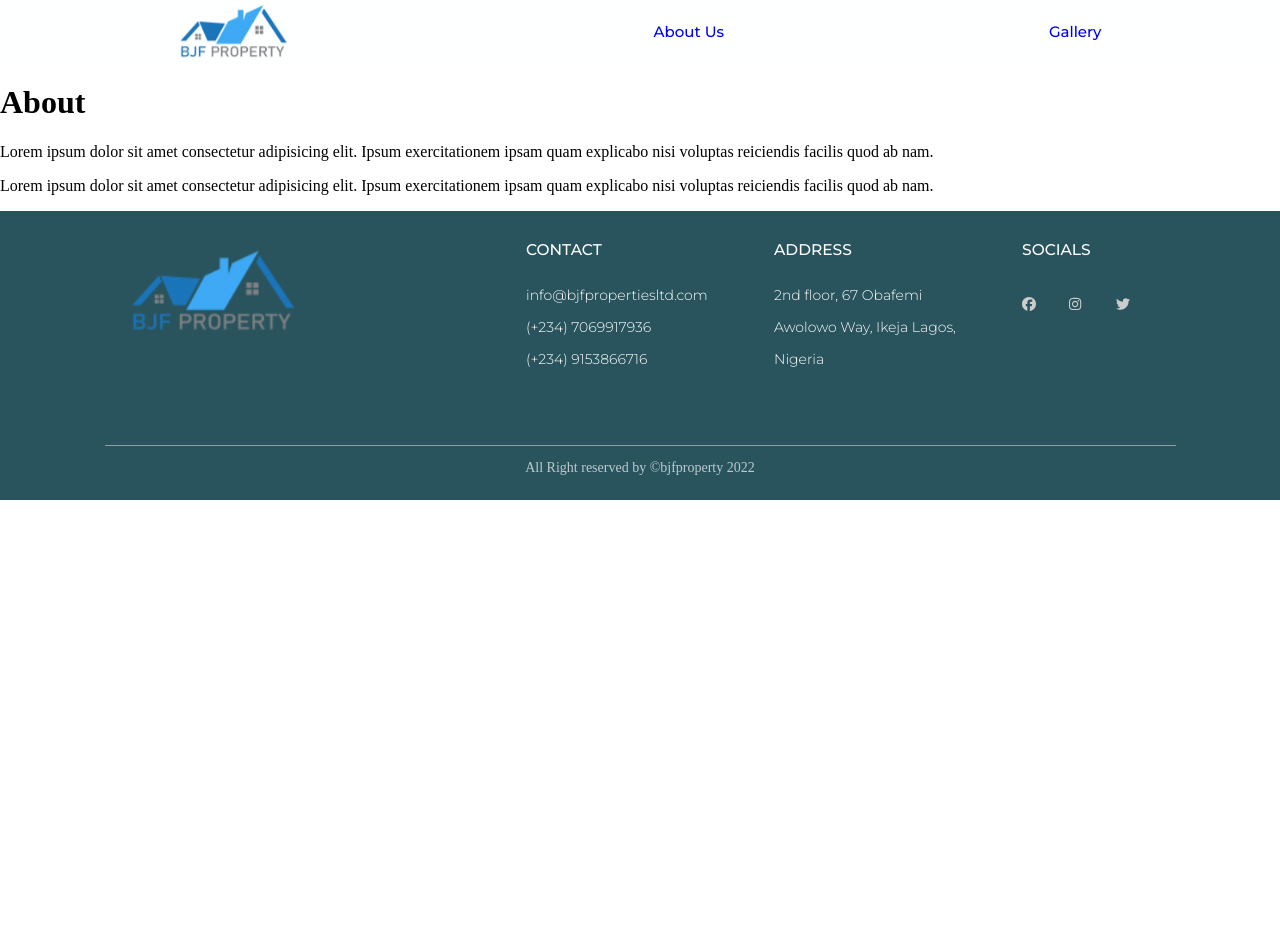
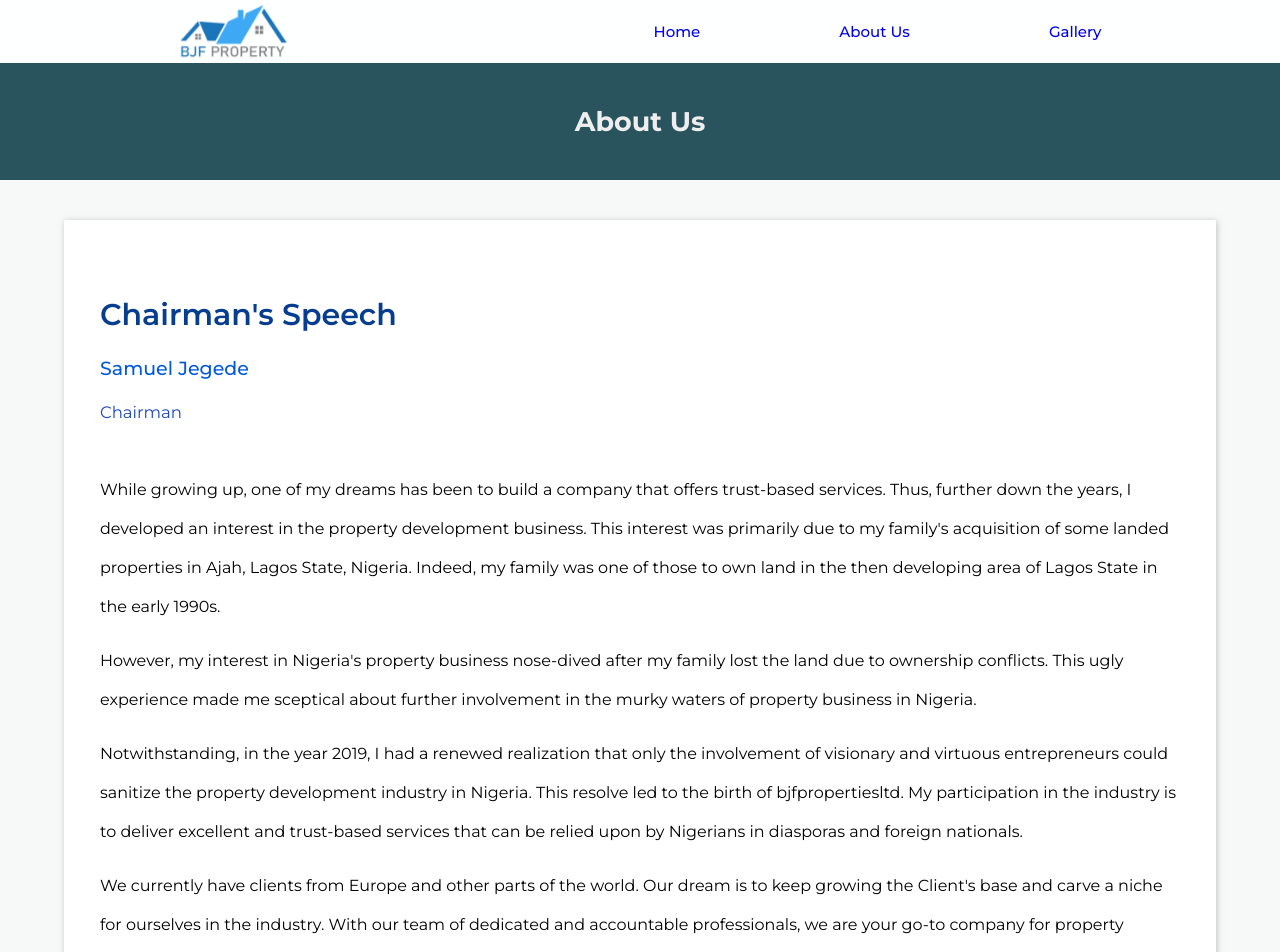
Before and after one commit to fayaio/telk, a Next.js app in the folder frontend/: page /about in a window 1280 px wide. Shown: the top 952 px of the page. Before the commit the page ends 800 px from the top, so only its background shows below. Built offline with nearby package versions, Linux system fonts and the light colour scheme; a web font is replaced by a local one.

Commit message:
added content into about us page

```diff
--- a/frontend/components/navbar.jsx
+++ b/frontend/components/navbar.jsx
@@ -21,19 +21,21 @@ const Nav = () => {
           {/* <FontAwesomeIcon className="nav-close" icon={faXmark}></FontAwesomeIcon> */}
           <div className={click ? "navitems active" : "navitems"}>
 
+          <div className="navlink">
+              <Link onClick={closeMobileMenu} href="/">
+                <a>Home</a>
+              </Link>
+            </div>
 
             <div className="navlink">
-              <Link onClick={closeMobileMenu} href="/">
+
+              <Link onClick={closeMobileMenu} href="/about">
                 <a>About Us</a>
               </Link>
             </div>
-            {/* <div className="navlink">
-              <Link onClick={closeMobileMenu} href="/properties">
-                <a>Properties</a>
-              </Link>
-            </div> */}
+
             <div className="navlink">
-              <Link  onClick={closeMobileMenu} href="/">
+              <Link  onClick={closeMobileMenu} href="/gallery">
                 <a>Gallery</a>
               </Link>
             </div>
--- a/frontend/pages/about/index.js
+++ b/frontend/pages/about/index.js
@@ -1,26 +1,73 @@
 import Head from "next/head";
+import styles from "../../styles/Home.module.css";
+import Image from "next/image";
 
 const About = () => {
   return (
     <>
       <Head>
-        <title>BJF Properties | Contact</title>
+        <title>BJF Properties | About</title>
 
         <meta name="keywords" content="BJF Properties" />
         <link rel="icon" href="/favicon.ico" />
       </Head>
-      <div>
-        <h1>About</h1>
-        <p>
-          Lorem ipsum dolor sit amet consectetur adipisicing elit. Ipsum
-          exercitationem ipsam quam explicabo nisi voluptas reiciendis facilis
-          quod ab nam.
-        </p>
-        <p>
-          Lorem ipsum dolor sit amet consectetur adipisicing elit. Ipsum
-          exercitationem ipsam quam explicabo nisi voluptas reiciendis facilis
-          quod ab nam.
-        </p>
+
+      <div className={styles.abtContainer}>
+        <div className={styles.abtbanner}>
+          <h1>About Us</h1>
+        </div>
+
+        <div className={styles.speech}>
+          {/* <div className={styles.speechbox}>
+            <Image src="/chairmanpic.svg" alt="" width={3030} height={6110} />
+            </div> */}
+            <div className={styles.spcontent}>
+              <h4>Chairman's Speech</h4>
+              <h2>Samuel Jegede</h2>
+              <h3 className={styles.hcm}>Chairman</h3>
+
+              <p>
+              <div  className={styles.paras}>
+                While growing up, one of my dreams has been to build a company
+                that offers trust-based services. Thus, further down the years,
+                I developed an interest in the property development business.
+                This interest was primarily due to my family's acquisition of
+                some landed properties in Ajah, Lagos State, Nigeria. Indeed, my
+                family was one of those to own land in the then developing area
+                of Lagos State in the early 1990s.
+                </div>
+
+                <div  className={styles.paras}>
+                 However, my interest in
+                Nigeria's property business nose-dived after my family lost the
+                land due to ownership conflicts. This ugly experience made me
+                sceptical about further involvement in the murky waters of
+                property business in Nigeria.
+                </div>
+
+                <div className={styles.paras}>
+                 Notwithstanding, in the year 2019,
+                I had a renewed realization that only the involvement of
+                visionary and virtuous entrepreneurs could sanitize the property
+                development industry in Nigeria. This resolve led to the birth
+                of bjfpropertiesltd. My participation in the industry is to
+                deliver excellent and trust-based services that can be relied
+                upon by Nigerians in diasporas and foreign nationals.
+                </div>
+
+                <div  className={styles.paras}>
+                We currently have clients from Europe and other parts of the world.
+                Our dream is to keep growing the Client's base and carve a niche
+                for ourselves in the industry. With our team of dedicated and
+                accountable professionals, we are your go-to company for
+                property development and management in Nigeria.
+                </div>
+
+                <h5>You are welcome to give us a call today!</h5>
+              </p>
+            </div>
+
+        </div>
       </div>
     </>
   );
--- a/frontend/pages/index.js
+++ b/frontend/pages/index.js
@@ -37,7 +37,8 @@ export default function Home() {
               </p>
               <div className={styles.cmAnchor} type="button">
 
-                Read More
+                <a href="/about"> Read More</a>
+
               </div>
             </div>
           </div>
@@ -45,7 +46,7 @@ export default function Home() {
 
         {/* Certificate Section */}
         <div className={styles.cert}>
-        <h5 className={styles.certHeader}> Certificate</h5>
+        <h5 className={styles.certHeader}> We Are Certified </h5>
         <div className={styles.certimg}>
 
         <Image src="/certificate.svg" alt=""  width={500} height={500}/>
--- a/frontend/styles/Home.module.css
+++ b/frontend/styles/Home.module.css
@@ -1,14 +1,13 @@
-.homeContainer{
+.homeContainer {
   margin: 0px;
   padding: 0px;
   box-sizing: border-box;
 }
 
-
-.bannerContainer{
+.bannerContainer {
   background-image: url(../public/bannerimg.svg);
   min-height: 85vh;
-  width:100%;
+  width: 100%;
   display: flex;
   flex-direction: column;
   justify-content: center;
@@ -20,31 +19,30 @@
   margin-top: 7px;
 }
 
-.bannerText{
+.bannerText {
   color: white;
   text-shadow: 5px 5px 10px rgb(65, 64, 64);
   font-size: 75px;
-  font-family:  Roboto;
+  font-family: Roboto;
   text-align: center;
   margin: auto;
   width: 90%;
   color: rgb(255, 255, 255);
-
 }
-.cm{
-  width:80%;
+.cm {
+  width: 80%;
   margin: 70px auto;
   padding: 5px 0px;
-  background-color: #29545E;
-
+  background-color: #29545e;
+  border-radius: 14px;
 }
 
-.cm img{
+.cm img {
   height: 400px;
   width: 40%;
 }
 
-.main{
+.main {
   width: 1130px;
   max-width: 95%;
   margin: 0 auto;
@@ -54,72 +52,62 @@
   justify-content: space-around;
 }
 
-.cmContent{
+.cmContent {
   width: 60%;
   height: auto;
- margin: 6px ;
+  margin: 6px;
   padding: 13px;
   background-color: rgb(251, 251, 251);
   flex-wrap: wrap;
-
-}.cmHeader{
-  color: #0A3F70;
+}
+.cmHeader {
+  color: #0a3f70;
   font-family: Montserrat;
   font-size: 24px;
 }
 
-
-.cmText{
+.cmText {
   font-family: Montserrat;
   font-size: 14px;
   line-height: 30px;
-  color:#161616;
+  color: #161616;
   letter-spacing: 0.4px;
 }
 
-.cmAnchor{
-
-  color: #0058DB;
+.cmAnchor {
+  color: #0058db;
   text-decoration: underline;
   font-style: italic;
   font-family: Montserrat;
   font-size: 17px;
 }
 
-
-.cmAnchor:hover{
+.cmAnchor:hover {
   background: transparent;
 
   cursor: pointer;
 }
 
-@media screen and (max-width:800px) {
-  .main{
+@media screen and (max-width: 800px) {
+  .main {
     display: flex;
     flex-direction: column;
-
   }
-  .cm img{
+  .cm img {
     height: 300px;
     width: 90%;
   }
-  .cmContent{
+  .cmContent {
     width: 90%;
     /* height: auto;
     margin: 6px ;
     padding: 13px;
     background-color: rgb(251, 251, 251);
     flex-wrap: wrap; */
-
   }
 }
 
-
-
-
-
-
-.cert{
+.cert {
   background-image: url(../public/testimonialbg.svg);
   width: 100%;
   font-family: Montserrat;
@@ -131,39 +119,118 @@
   background-position: center;
   background-size: cover;
   margin-top: 7px;
-
+    padding-bottom: 40px;
 }
 
-
-
-
-.certHeader{
+.certHeader {
   font-size: 27px;
   color: #fff;
   margin: 12px;
-  padding-top: 50px;
+  padding-top: 30px;
   letter-spacing: 1px;
-
 }
 
-.certimg{
+.certimg {
   width: 55%;
   margin: auto;
   background-color: #ffffff;
   padding-bottom: 12px;
 }
 
-.certimg img{
-
+.certimg img {
   max-height: auto;
 }
 
-@media screen and (max-width:800px) {
-  .certimg{
+@media screen and (max-width: 800px) {
+  .certimg {
     width: 90%;
     margin: auto;
     background-color: #ffffff;
     padding-bottom: 12px;
   }
+}
+
+.abtContainer {
+  width: 100%;
+  background-color: #f7f8f8;
+  padding-bottom: 40px;
+}
+
+.abtbanner {
+  background-color: #29545e;
+  padding: 24px;
+  margin-bottom: 40px;
+}
+
+.abtbanner h1{
+  font-family: Montserrat;
+  font-size: 27px;
+  text-align: center;
+  color: #eeeeee;
+}
+
+.speech{
+  width: 90%;
+  display: flex;
+  margin: auto;
+  background-color: #ffffff;
+    box-shadow: 1px 1px 6px rgba(148, 148, 148, 0.555);
+}
+
+/* .speechbox{
+  display: flex;
+ margin: 20px;
+
 
 }
+
+
+.speechbox img{
+width: 530px;
+height: 770px;
+
+} */
+
+.spcontent{
+  display: flex;
+
+  flex-direction: column;
+  font-family: Montserrat;
+  margin: auto;
+  padding: 36px;
+  justify-content: flex-start;
+
+}
+
+.spcontent h4{
+font-size: 30px;
+font-weight: 600;
+color: #063d8f;
+margin-bottom: 8px;
+}
+
+.spcontent h2{
+
+color: #0058db;
+font-size: 19px;
+margin-bottom:6px;
+}
+
+ .hcm{
+  color: #1b46bd;
+  font-size: 16.5px;
+  font-weight: 400;
+}
+
+.spcontent p{
+  line-height: 39px;
+}
+
+.paras{
+ margin-top: 15px;
+}
+
+.spcontent h5{
+  font-size: 19px;
+  color: #0058db;
+}
--- a/frontend/styles/globals.css
+++ b/frontend/styles/globals.css
@@ -105,6 +105,7 @@ footer{
   flex-flow: row wrap;
   color: #FFFFFF;
   background: #29545E;
+
 }
 
 .footer > *{
```
Lines whose indentation alone changed are shown as unchanged.
